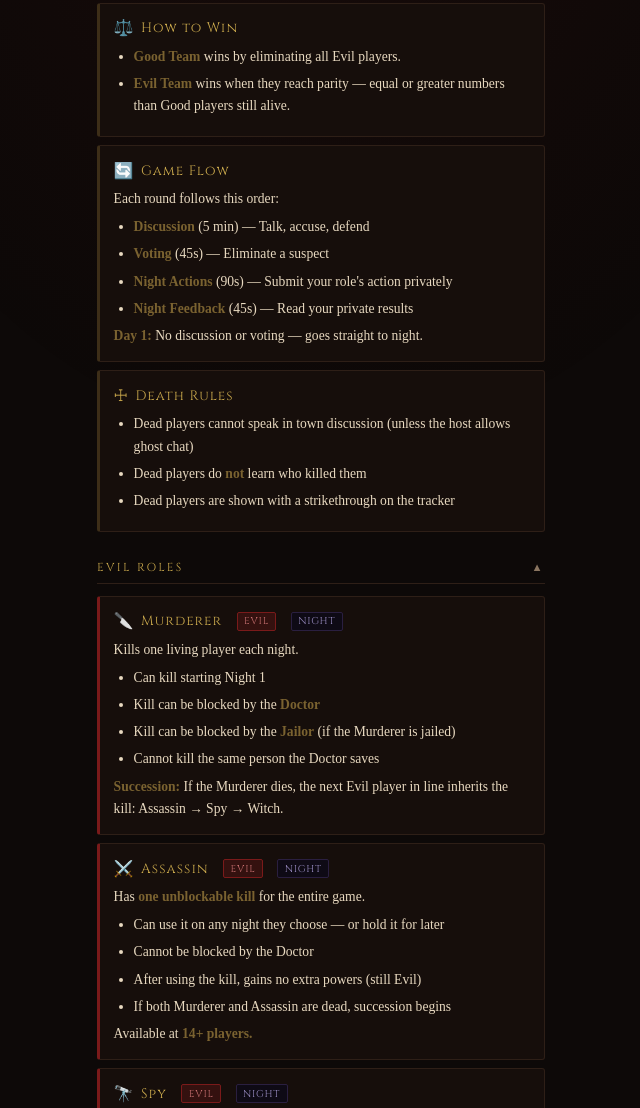
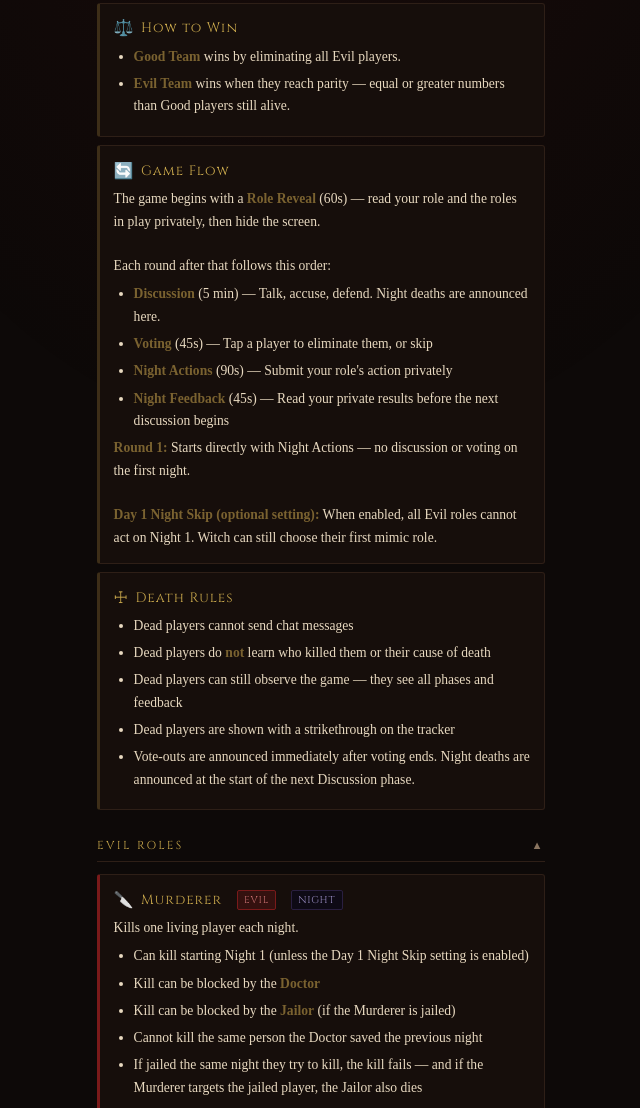
Before and after one commit to Kizuruki/murdermystery2, a website: page public/rules.html in a window 1280 px wide. Shown: the part 221-1329 px from the top of the page, without its empty margins (319-959 px from the left). Drawn offline with Linux system fonts and the light colour scheme; a web font is replaced by a local one.

Commit message:
adding rules to lobby and adding png :3

```diff
--- a/public/game.html
+++ b/public/game.html
@@ -1,6 +1,7 @@
 <!DOCTYPE html>
 <html lang="en">
 <head>
+    <link rel="icon" type="image/png" href="favicon.png">
     <meta charset="UTF-8">
     <meta name="viewport" content="width=device-width, initial-scale=1.0, maximum-scale=1.0, user-scalable=no">
     <title>Murder Mystery</title>
--- a/public/rules.html
+++ b/public/rules.html
@@ -1,6 +1,7 @@
 <!DOCTYPE html>
 <html lang="en">
 <head>
+<link rel="icon" type="image/png" href="favicon.png">
 <meta charset="UTF-8">
 <meta name="viewport" content="width=device-width, initial-scale=1.0, maximum-scale=1.0, user-scalable=no">
 <title>Murder Mystery — Rules</title>
@@ -124,14 +125,18 @@ const RULES = [
         icon: "🔄",
         type: "neutral",
         tags: ["all"],
-        body: `Each round follows this order:
+        body: `The game begins with a <strong>Role Reveal</strong> (60s) — read your role and the roles in play privately, then hide the screen.
+                <br><br>
+                Each round after that follows this order:
                 <ul>
-          <li><strong>Discussion</strong> (5 min) — Talk, accuse, defend</li>
-          <li><strong>Voting</strong> (45s) — Eliminate a suspect</li>
+                  <li><strong>Discussion</strong> (5 min) — Talk, accuse, defend. Night deaths are announced here.</li>
+                  <li><strong>Voting</strong> (45s) — Tap a player to eliminate them, or skip</li>
                   <li><strong>Night Actions</strong> (90s) — Submit your role's action privately</li>
-          <li><strong>Night Feedback</strong> (45s) — Read your private results</li>
+                  <li><strong>Night Feedback</strong> (45s) — Read your private results before the next discussion begins</li>
                 </ul>
-        <strong>Day 1:</strong> No discussion or voting — goes straight to night.`
+                <strong>Round 1:</strong> Starts directly with Night Actions — no discussion or voting on the first night.
+                <br><br>
+                <strong>Day 1 Night Skip (optional setting):</strong> When enabled, all Evil roles cannot act on Night 1. Witch can still choose their first mimic role.`
       },
       {
         title: "Death Rules",
@@ -139,9 +144,11 @@ const RULES = [
         type: "neutral",
         tags: ["all"],
         body: `<ul>
-          <li>Dead players cannot speak in town discussion (unless the host allows ghost chat)</li>
-          <li>Dead players do <strong>not</strong> learn who killed them</li>
+                  <li>Dead players cannot send chat messages</li>
+                  <li>Dead players do <strong>not</strong> learn who killed them or their cause of death</li>
+                  <li>Dead players can still observe the game — they see all phases and feedback</li>
                   <li>Dead players are shown with a strikethrough on the tracker</li>
+                  <li>Vote-outs are announced immediately after voting ends. Night deaths are announced at the start of the next Discussion phase.</li>
                 </ul>`
       }
     ]
@@ -158,12 +165,13 @@ const RULES = [
         tags: ["evil","night"],
         body: `Kills one living player each night.
                 <ul>
-          <li>Can kill starting Night 1</li>
+                  <li>Can kill starting Night 1 (unless the Day 1 Night Skip setting is enabled)</li>
                   <li>Kill can be blocked by the <strong>Doctor</strong></li>
                   <li>Kill can be blocked by the <strong>Jailor</strong> (if the Murderer is jailed)</li>
-          <li>Cannot kill the same person the Doctor saves</li>
+                  <li>Cannot kill the same person the Doctor saved the previous night</li>
+                  <li>If jailed the same night they try to kill, the kill fails — and if the Murderer targets the jailed player, the Jailor also dies</li>
                 </ul>
-        <strong>Succession:</strong> If the Murderer dies, the next Evil player in line inherits the kill: Assassin → Spy → Witch.`
+                <strong>Succession:</strong> If the Murderer dies, the next Evil player in line inherits the Murderer role: Assassin → Spy → Witch.`
       },
       {
         title: "Assassin",
@@ -190,19 +198,26 @@ const RULES = [
           <li>If the target <strong>stayed home</strong>: learns they did not leave</li>
           <li>Spy is part of the Evil succession chain</li>
         </ul>
-        In 7-player games, Spy does not act on Night 1.`
+        When the Day 1 Night Skip setting is enabled, Spy cannot act on Night 1.`
       },
       {
         title: "Witch",
         icon: "🧙",
         type: "evil",
         tags: ["evil","night"],
-        body: `Mimics a Good role's ability each cycle.
+        body: `Copies another role's ability, cycling through them across the game.
                 <ul>
-          <li>Each night: choose a role to mimic <em>next</em> night, and use your current mimic ability</li>
-          <li>Cannot mimic the same role twice</li>
-          <li>Mimicable roles: Doctor, Detective, Judge, Mayor, Psychic, Medium, Coroner, Spy, Jailor</li>
-          <li>Gets that role's ability for one full day+night cycle</li>
+                  <li><strong>Night 1:</strong> Choose a role to mimic — your ability is not yet active</li>
+                  <li><strong>Night 2+:</strong> Use your current mimic ability, then choose the next role to mimic</li>
+                  <li>Cannot mimic the same role twice in the same game</li>
+                  <li>Mimicable roles: Murderer, Doctor, Detective, Spy, Jailor, Psychic, Medium, Judge, Mayor, Coroner</li>
+                  <li>When mimicking a <strong>day role</strong> (Judge, Mayor, Coroner): the ability activates during the day or automatically — no night action required that cycle, just pick your next mimic</li>
+                  <li>When mimicking a <strong>night role</strong>: choose a target during the Night Actions phase</li>
+                  <li>When mimicking <strong>Murderer</strong>: your kill can be blocked by the Doctor</li>
+                  <li>When mimicking <strong>Judge</strong>: you can save someone from being voted out (one-time)</li>
+                  <li>When mimicking <strong>Mayor</strong>: you receive the full vote tally after each voting phase</li>
+                  <li>When mimicking <strong>Coroner</strong>: you receive cause-of-death reports automatically</li>
+                  <li>When the Day 1 Night Skip is enabled, Witch cannot act on Night 1 but can still choose their first mimic</li>
                 </ul>
                 Available at <strong>11+ players.</strong>`
       }
@@ -221,9 +236,10 @@ const RULES = [
         body: `Each night, protects one player from being killed.
                 <ul>
                   <li>If the Murderer targets the protected player, they survive</li>
+                  <li>Can block a Vigilante shot — if the Vigilante shoots a Good player and the Doctor protects the Vigilante that same night, the Vigilante survives</li>
                   <li>Cannot block the Assassin's unblockable kill</li>
                   <li>Cannot protect the same person two nights in a row</li>
-          <li>Receives feedback: whether they actually saved someone or not</li>
+                  <li>Receives feedback: whether the person they protected was in danger or not</li>
                 </ul>`
       },
       {
@@ -259,8 +275,8 @@ const RULES = [
         body: `Has double voting power during day votes.
                 <ul>
                   <li>Mayor's vote counts as <strong>2 votes</strong></li>
-          <li>If the Mayor votes for someone who gets eliminated and that person is <strong>Good</strong>: Mayor's power drops to 1 vote for the next round</li>
-          <li>After voting, learns the alignment of any player they voted for who was eliminated</li>
+                  <li>No night action — Mayor rests each night</li>
+                  <li><strong>Penalty:</strong> If the Mayor votes for someone who gets eliminated and that person turns out to be <strong>Good</strong>, the Mayor's vote power drops to 1 for the next round only</li>
                 </ul>`
       },
       {
@@ -293,12 +309,13 @@ const RULES = [
         title: "Coroner",
         icon: "🏥",
         type: "good",
-        tags: ["good","night"],
-        body: `Automatically receives cause of death reports, one night delayed.
+        tags: ["good"],
+        body: `Automatically receives cause of death reports after each night.
         <ul>
-          <li>If someone dies on Night 2, the Coroner learns their cause of death on Night 3</li>
+          <li>No action required — reports arrive in the feedback log automatically</li>
+          <li>After each night, learns the name and exact cause of death for every player who died that night</li>
           <li>Cause of death options: Murdered, Assassinated, Vigilante kill, Failed vigilante attempt, Voted out, Jailed and murdered</li>
-          <li>No active night action required — info arrives automatically</li>
+          <li>This information is private — only the Coroner sees it</li>
         </ul>
         Available at <strong>14+ players.</strong>`
       },
@@ -324,7 +341,8 @@ const RULES = [
         body: `Has one shot for the entire game. Choose wisely.
                 <ul>
                   <li>If target is <strong>Evil</strong>: target dies, Vigilante survives</li>
-          <li>If target is <strong>Good</strong>: Vigilante dies, target survives</li>
+                  <li>If target is <strong>Good</strong>: Vigilante dies, target is unharmed</li>
+                  <li>The Doctor can intervene: if the Doctor protects the Vigilante on the same night they shoot a Good player, the Vigilante survives their mistake</li>
                   <li>Can choose to hold the shot and not use it any given night</li>
                 </ul>
                 Replaced by Jailor by default. Host can enable both at 16 players.`
@@ -406,7 +424,9 @@ const RULES = [
         </ul>
         Each completed objective is worth <strong>⅓ of a point</strong>, for a maximum of 1 bonus point from objectives.
         <br><br>
-        To complete Objectives 1 and 2, tap the objective checkbox and select the player who fulfills it. This also automatically completes that player's Objective 3.`
+        To complete Objectives 1 and 2, use the dropdown under each objective to select the player you believe fulfills it. The game verifies your selections automatically at the end of the game.
+        <br><br>
+        When your selection is correct, that player's <strong>Objective 3</strong> is also completed — they get credit for being identified.`
       }
     ]
   },
@@ -442,26 +462,35 @@ const RULES = [
         tags: ["scoring"],
         body: `Points accumulate across multiple games in a session until the host ends the session.
         <ul>
-          <li><strong>+1</strong> — Survived to the end</li>
-          <li><strong>+2</strong> — Won (Good team)</li>
-          <li><strong>+3</strong> — Won (Evil team)</li>
-          <li><strong>+1 per clue</strong> — Each hidden clue found</li>
-          <li><strong>+⅓ per objective</strong> — Up to +1 from objectives</li>
-        </ul>`
+          <li><strong>+3</strong> — Survived to the end of the game</li>
+          <li><strong>+6</strong> — Won (Good team)</li>
+          <li><strong>+9</strong> — Won (Evil team)</li>
+          <li><strong>+3 per clue</strong> — Each hidden clue found</li>
+          <li><strong>+1 per objective</strong> — Up to +3 from objectives (one point each)</li>
+          <li><strong>+3</strong> — Role bonus (see below)</li>
+        </ul>
+        Points are shown in the end-game leaderboard with columns: Total, Win, Survive, Objectives, Role, Clues.`
       },
       {
         title: "Role Bonus Points",
         icon: "⭐",
         type: "neutral",
         tags: ["scoring"],
-        body: `Max +1 bonus point per player. These do not stack — only the highest applies.
+        body: `Each role has a unique condition for earning <strong>+3 bonus points</strong>. Only one bonus per player.
         <ul>
-          <li><strong>Civilian:</strong> +1 if won and survived</li>
-          <li><strong>Murderer:</strong> +1 if won with both Murderer and Spy alive (or sole Evil in game)</li>
-          <li><strong>Spy:</strong> +1 if investigated someone leaving their house (Doctor or Detective)</li>
-          <li><strong>Doctor:</strong> +1 if successfully saved a player</li>
-          <li><strong>Detective:</strong> +1 if investigated a house the Murderer visited (or found Murderer/Spy leaving)</li>
-          <li><strong>Judge:</strong> +1 if saved an innocent (Good) player from being voted out</li>
+          <li><strong>Civilian:</strong> Good team wins and you survived</li>
+          <li><strong>Murderer:</strong> Evil wins and all original Evil players are still alive (or you were the only Evil player)</li>
+          <li><strong>Spy:</strong> Investigated a player who turned out to be the Doctor or Detective leaving their house</li>
+          <li><strong>Doctor:</strong> Successfully saved at least one player from death</li>
+          <li><strong>Detective:</strong> Watched a house that the Murderer visited, or caught the Murderer/Spy leaving their house</li>
+          <li><strong>Judge:</strong> Used your save on a Good (innocent) player</li>
+          <li><strong>Assassin:</strong> Successfully used your unblockable kill</li>
+          <li><strong>Witch:</strong> Used your mimic ability at least twice</li>
+          <li><strong>Psychic:</strong> Had a vision about an Evil player</li>
+          <li><strong>Vigilante:</strong> Shot and killed an Evil player</li>
+          <li><strong>Medium:</strong> Contacted a dead player who turned out to be Evil</li>
+          <li><strong>Coroner:</strong> Collected reports on at least 3 unique causes of death</li>
+          <li><strong>Jailor:</strong> Jailed the Murderer on a night they had a kill target (prevented a murder)</li>
         </ul>`
       }
     ]
```
Also changed, not shown: public/index.html (+2 -1 lines), public/lobby.html (+7 -5 lines), public/favicon.png (added). Lines whose indentation alone changed are shown as unchanged.
